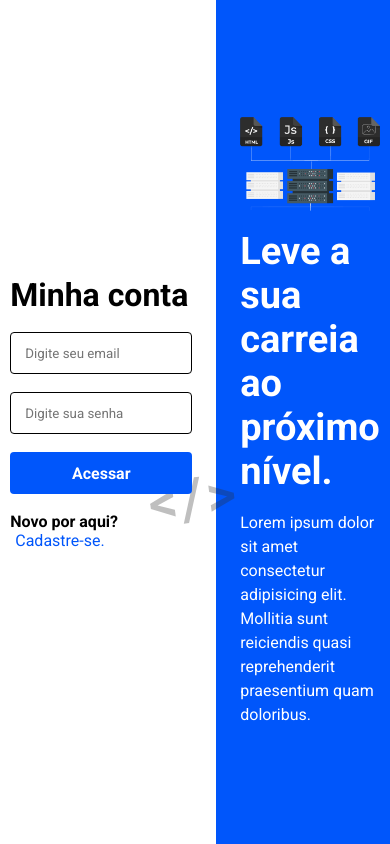
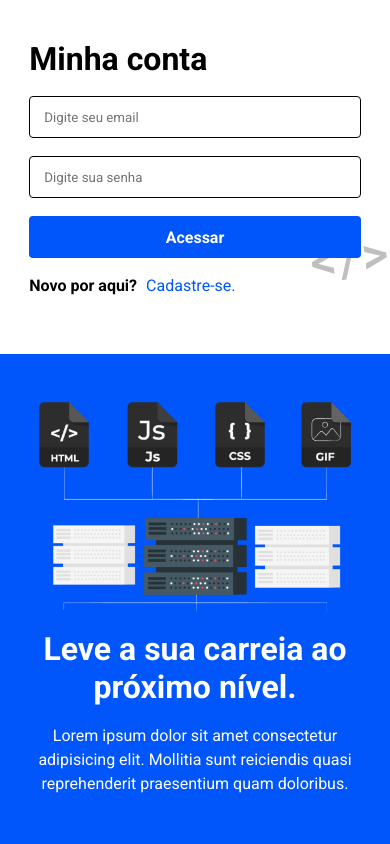
Before and after one commit to eikefrota/login-cadastro, a plain HTML site: page index.html in a window 390 px wide. Drawn offline with Linux system fonts and the light colour scheme.

Commit message:
Aplicando a responsividade na tela de login

```diff
--- a/style.css
+++ b/style.css
@@ -126,6 +126,7 @@ body {
   max-width: 450px;
   line-height: 150%;
   color: #FFFFFF;
+  text-align: justify;
 }
 
 .form::before{
@@ -138,6 +139,56 @@ body {
   width: 90px;
   height: 90px;
   opacity: 0.3;
-  bottom: -50px;
-  right: -45px;
+  bottom: -45px;
+  right: -35px;
 }
+
+@media(max-width: 700px){
+  .container{
+    flex-direction: column;
+    min-height: 100vh;
+  }
+
+  .left{
+    width: 85%;
+    padding: 24px 0;
+  }
+
+  .left h1{
+    margin-bottom: 18px;
+  }
+
+  .right{
+    width: 100%;
+    height: 100%;
+    padding: 32px 0;
+  }
+
+  .form::before{
+    background-size: 80px;
+    width: 82px;
+    height: 82px;
+    bottom: -40px;
+    right: -30px;
+  }
+}
+
+@media (max-width: 500px){
+  .info-image{
+    width: 80%;
+  }
+
+  .subtitle{
+    margin-bottom: 18px;
+    font-size: 32px;
+    max-width: 400px;
+    padding: 0 15px;
+    text-align: center;
+  }
+
+  .description{
+    max-width: 400px;
+    padding: 0 15px;
+    text-align: center;
+  }
+}
```
